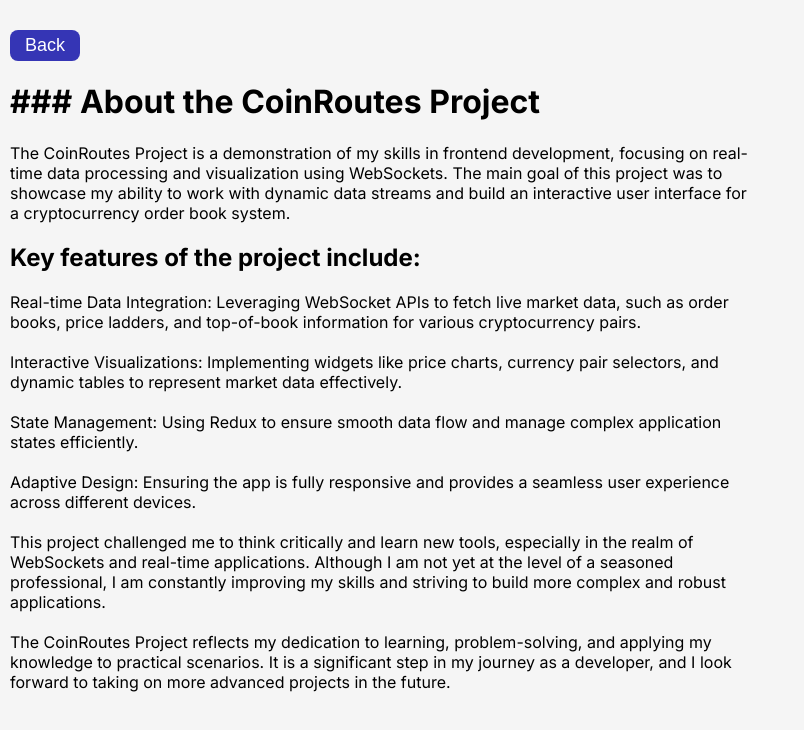
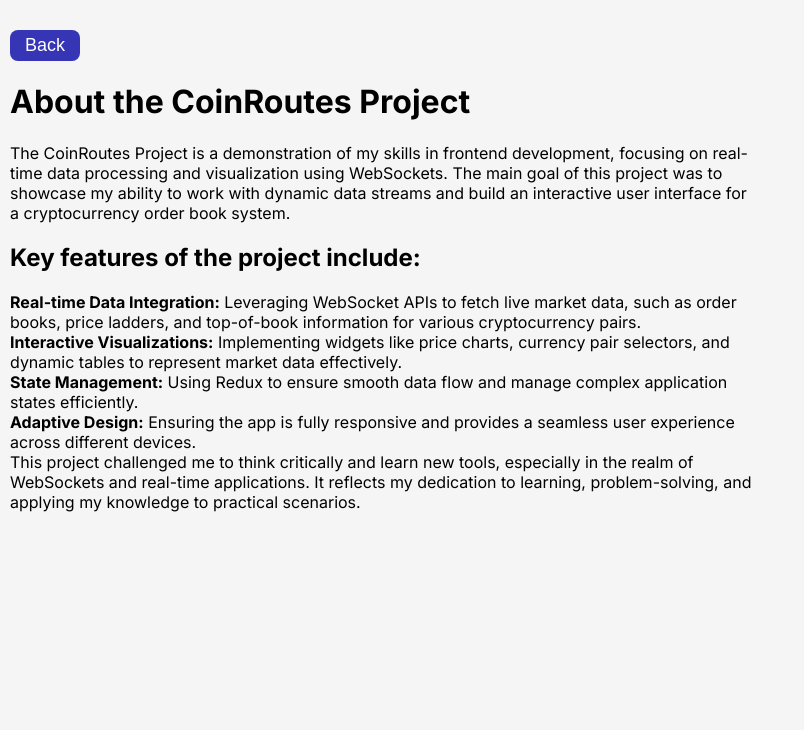
Before and after one commit to Asadullo64/coinroute_on_next.ts, a Next.js app: page /about in a window 1280 px wide. Shown: the top 730 px of the page, without its empty margins (0-804 px from the left). Built offline with nearby package versions, Linux system fonts and the light colour scheme.

Commit message:
fix issue

```diff
--- a/app/about/page.tsx
+++ b/app/about/page.tsx
@@ -1,12 +1,12 @@
 import Link from "next/link";
 
-const Aboutpage: React.FC = () => {
+const AboutPage: React.FC = () => {
   return (
     <div className="container">
       <Link href={"/"}>
         <button>Back</button>
       </Link>
-      <h1>### About the CoinRoutes Project</h1>
+      <h1>About the CoinRoutes Project</h1>
       <p>
         The CoinRoutes Project is a demonstration of my skills in frontend
         development, focusing on real-time data processing and visualization
@@ -14,47 +14,35 @@
         ability to work with dynamic data streams and build an interactive user
         interface for a cryptocurrency order book system.
       </p>
+      <h2>Key features of the project include:</h2>
       <ul>
-        <h2>Key features of the project include:</h2>
         <li>
-          Real-time Data Integration: Leveraging WebSocket APIs to fetch live
+          <strong>Real-time Data Integration:</strong> Leveraging WebSocket APIs to fetch live
           market data, such as order books, price ladders, and top-of-book
           information for various cryptocurrency pairs.
         </li>
-        <br />
         <li>
-          Interactive Visualizations: Implementing widgets like price charts,
+          <strong>Interactive Visualizations:</strong> Implementing widgets like price charts,
           currency pair selectors, and dynamic tables to represent market data
           effectively.
         </li>
-        <br />
         <li>
-          State Management: Using Redux to ensure smooth data flow and manage
+          <strong>State Management:</strong> Using Redux to ensure smooth data flow and manage
           complex application states efficiently.
         </li>
-        <br />
         <li>
-          Adaptive Design: Ensuring the app is fully responsive and provides a
+          <strong>Adaptive Design:</strong> Ensuring the app is fully responsive and provides a
           seamless user experience across different devices.
         </li>
-        <br />
       </ul>
       <p>
         This project challenged me to think critically and learn new tools,
-        especially in the realm of WebSockets and real-time applications.
-        Although I am not yet at the level of a seasoned professional, I am
-        constantly improving my skills and striving to build more complex and
-        robust applications.
-      </p>
-      <br />
-      <p>
-        The CoinRoutes Project reflects my dedication to learning,
-        problem-solving, and applying my knowledge to practical scenarios. It is
-        a significant step in my journey as a developer, and I look forward to
-        taking on more advanced projects in the future.
+        especially in the realm of WebSockets and real-time applications. It
+        reflects my dedication to learning, problem-solving, and applying my
+        knowledge to practical scenarios.
       </p>
     </div>
   );
 };
 
-export default Aboutpage;
+export default AboutPage;
```
